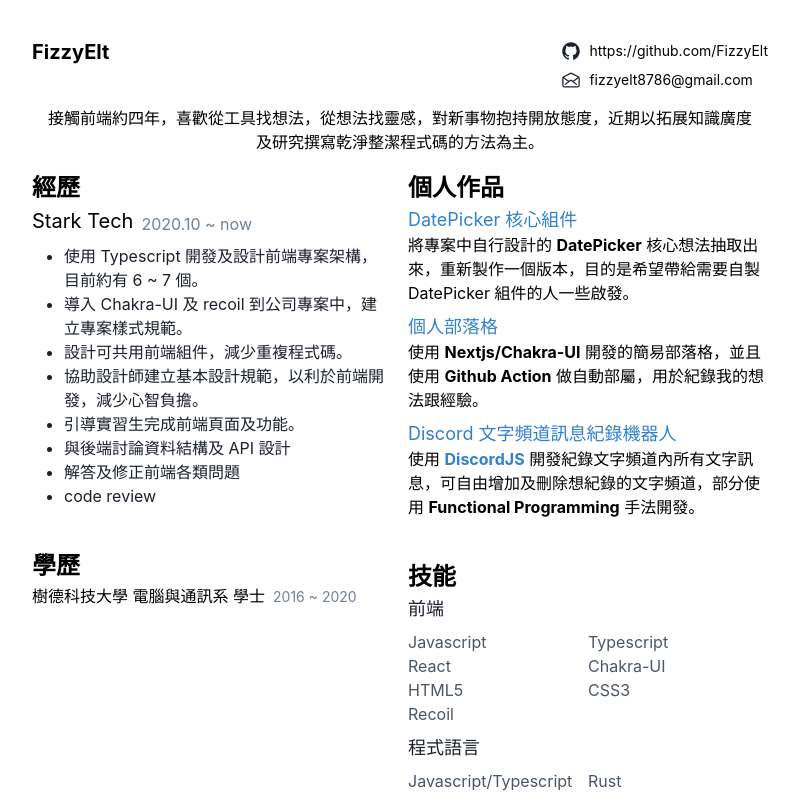
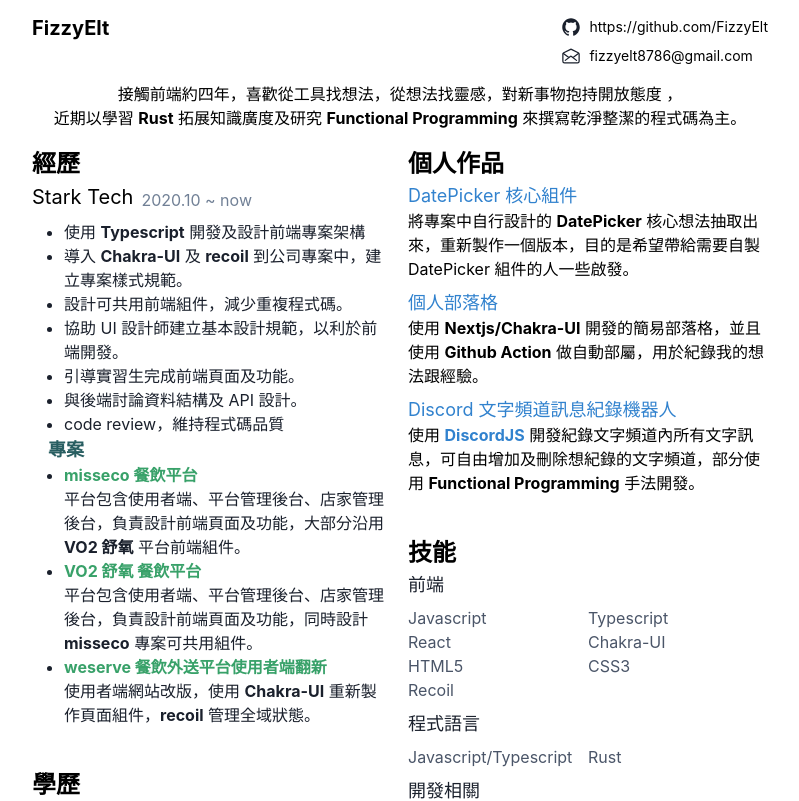
Before and after one commit to FizzyElt/blogs, a Next.js app: page /resume in a window 1280 px wide. Shown: the top 801 px of the page, without its empty margins (240-1039 px from the left). Built offline with nearby package versions, Linux system fonts and the light colour scheme.

Commit message:
update resume

```diff
--- a/pages/resume.js
+++ b/pages/resume.js
@@ -1,3 +1,4 @@
+import { Button } from '@chakra-ui/react';
 import {
   Box,
   Container,
@@ -18,6 +19,7 @@
 } from '@chakra-ui/react';
 
 import Head from 'next/head';
+import Script from 'next/script';
 
 import { IoLogoGithub, IoMailOpenOutline } from 'react-icons/io5';
 
@@ -34,7 +36,7 @@
       </Head>
 
       <Box bgColor="white">
-        <Container maxW="container.md" py={10}>
+        <Container id="resume" maxW="container.md" py={4}>
           <Flex>
             <Heading size="md" color="black">
               FizzyElt
@@ -63,7 +65,9 @@
 
           <Center my={4} px={4}>
             <Text color="black" textAlign="center">
-              接觸前端約四年，喜歡從工具找想法，從想法找靈感，對新事物抱持開放態度，近期以拓展知識廣度及研究撰寫乾淨整潔程式碼的方法為主。
+              接觸前端約四年，喜歡從工具找想法，從想法找靈感，對新事物抱持開放態度 ，<br />
+              近期以學習 <b>Rust</b> 拓展知識廣度及研究 <b>Functional Programming</b>{' '}
+              來撰寫乾淨整潔的程式碼為主。
             </Text>
           </Center>
 
@@ -86,19 +90,44 @@
                     <Box pl={4}>
                       <UnorderedList>
                         <ListItem fontSize="md">
-                          使用 Typescript 開發及設計前端專案架構，目前約有 6 ~ 7 個。
+                          使用 <b>Typescript</b> 開發及設計前端專案架構
                         </ListItem>
                         <ListItem fontSize="md">
-                          導入 Chakra-UI 及 recoil 到公司專案中，建立專案樣式規範。
+                          導入 <b>Chakra-UI</b> 及 <b>recoil</b> 到公司專案中，建立專案樣式規範。
                         </ListItem>
                         <ListItem fontSize="md">設計可共用前端組件，減少重複程式碼。</ListItem>
                         <ListItem fontSize="md">
-                          協助設計師建立基本設計規範，以利於前端開發，減少心智負擔。
+                          協助 UI 設計師建立基本設計規範，以利於前端開發。
                         </ListItem>
                         <ListItem fontSize="md">引導實習生完成前端頁面及功能。</ListItem>
-                        <ListItem fontSize="md">與後端討論資料結構及 API 設計</ListItem>
-                        <ListItem fontSize="md">解答及修正前端各類問題</ListItem>
-                        <ListItem fontSize="md">code review</ListItem>
+                        <ListItem fontSize="md">與後端討論資料結構及 API 設計。</ListItem>
+                        <ListItem fontSize="md">code review，維持程式碼品質</ListItem>
+                      </UnorderedList>
+                      <Text color="teal.700" fontSize="lg" fontWeight="bold">
+                        專案
+                      </Text>
+                      <UnorderedList>
+                        <ListItem fontSize="md">
+                          <Text color="green.500" fontWeight="bold">
+                            misseco 餐飲平台
+                          </Text>
+                          平台包含使用者端、平台管理後台、店家管理後台，負責設計前端頁面及功能，大部分沿用
+                          <b>VO2 舒氧</b> 平台前端組件。
+                        </ListItem>
+                        <ListItem fontSize="md">
+                          <Text color="green.500" fontWeight="bold">
+                            VO2 舒氧 餐飲平台
+                          </Text>
+                          平台包含使用者端、平台管理後台、店家管理後台，負責設計前端頁面及功能，同時設計
+                          <b>misseco</b> 專案可共用組件。
+                        </ListItem>
+                        <ListItem fontSize="md">
+                          <Text color="green.500" fontWeight="bold">
+                            weserve 餐飲外送平台使用者端翻新
+                          </Text>
+                          使用者端網站改版，使用 <b>Chakra-UI</b> 重新製作頁面組件，<b>recoil</b>{' '}
+                          管理全域狀態。
+                        </ListItem>
                       </UnorderedList>
                     </Box>
                   </VStack>
@@ -219,7 +248,7 @@
                       語言
                     </Text>
                     <Text color="gray.600">中文（母語）</Text>
-                    <Text color="gray.600">英文（文字訊息）</Text>
+                    <Text color="gray.600">英文（閱讀）</Text>
                   </VStack>
                 </Box>
               </VStack>
```
Also changed, not shown: 1 other file (tests, documents, lock files or other folders).
